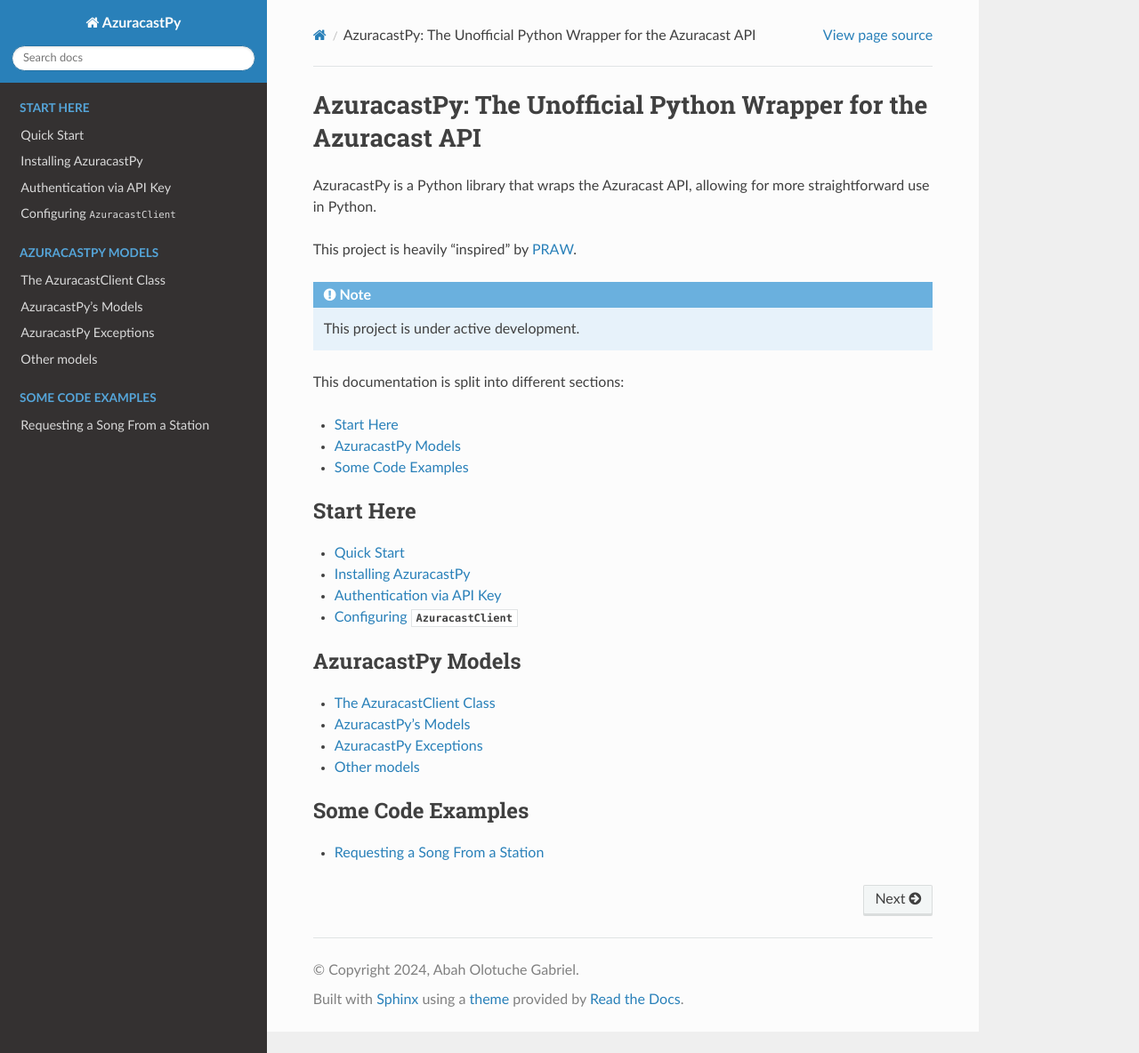
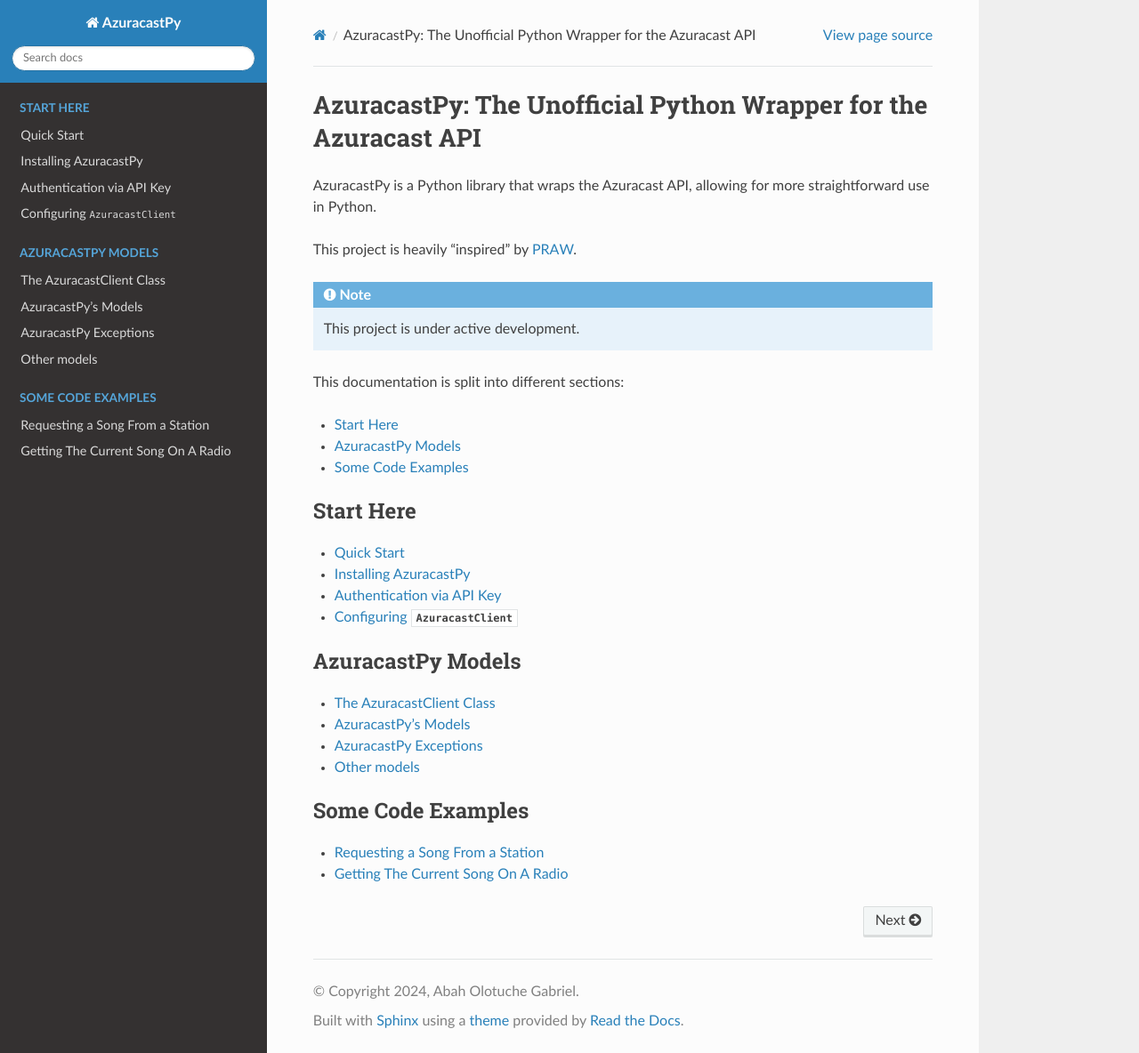
Before and after one commit to ARandomBoiIsMe/AzuracastPy, a Sphinx documentation site: the page built from docs/source/index.rst, in a window 1280 px wide and 1184 px high. Shown: the whole window at 89% size. Built offline with Sphinx 7.4.7 and the Read the Docs theme 2.0.0, drawn with Linux system fonts in a browser that asks for light colours; some of the changed lines change nothing that is shown.

Commit message:
Added example for getting current song data.

```diff
--- a/docs/source/index.rst
+++ b/docs/source/index.rst
@@ -50,3 +50,4 @@
    :caption: Some Code Examples
 
    some_code_examples/song_request
+   some_code_examples/now_playing_data
--- /dev/null
+++ b/docs/source/some_code_examples/now_playing_data.rst
@@ -0,0 +1,79 @@
+Getting The Current Song On A Radio
+===================================
+
+A song is currently playing on the radio, and you want to know what it is.
+Here's how you can do that.
+
+.. note::
+
+    You won't need an X-API-Key here, because this is a public action that anyone can perform.
+
+For this example, `AzuraCast's demo radio <https://www.azuracast.com/docs/live-demo/>`_ will be used.
+
+The radio lives on ``https://demo.azuracast.com/``. This is the radio url we will use
+when initializing :class:`.AzuracastClient`:
+
+.. code-block:: python
+
+    from AzuracastPy import AzuracastClient
+
+    client = AzuracastClient(
+        radio_url="https://demo.azuracast.com/"
+    )
+
+Using the client object, we can get a list of all the currently playing songs across
+all the stations on the radio:
+
+.. code-block:: python
+
+    current_songs = client.now_playing()
+
+We can then either get the currently playing song of a station by retrieving it from the
+returned list:
+
+.. code-block:: python
+
+    current_song = current_songs[0]
+
+or we can get it directly by passing the stations's ``id`` into the
+:meth:`~.AzuracastClient.now_playing` function:
+
+.. code-block:: python
+
+    current_song = client.now_playing(1)
+
+.. note::
+
+    Make sure the station with that ``id`` actually exists before trying to
+    fetch it, or an error will be thrown.
+
+Now that we have the song, we can extract its various details:
+
+.. code-block:: python
+
+    print(
+        f"Artist: {current_song.now_playing.song.artist}\n"\
+        f"Title: {current_song.now_playing.song.title}\n"\
+        f"Album: {current_song.now_playing.song.album}"
+    )
+
+The code above will carry out the task of getting the currently playing
+song from a radio station.
+
+The complete code is shown below:
+
+.. code:: python
+
+    from AzuracastPy import AzuracastClient
+
+    client = AzuracastClient(
+        radio_url="https://demo.azuracast.com/"
+    )
+
+    current_song = client.now_playing(1)
+
+    print(
+        f"Artist: {current_song.now_playing.song.artist}\n"\
+        f"Title: {current_song.now_playing.song.title}\n"\
+        f"Album: {current_song.now_playing.song.album}"
+    )
```
